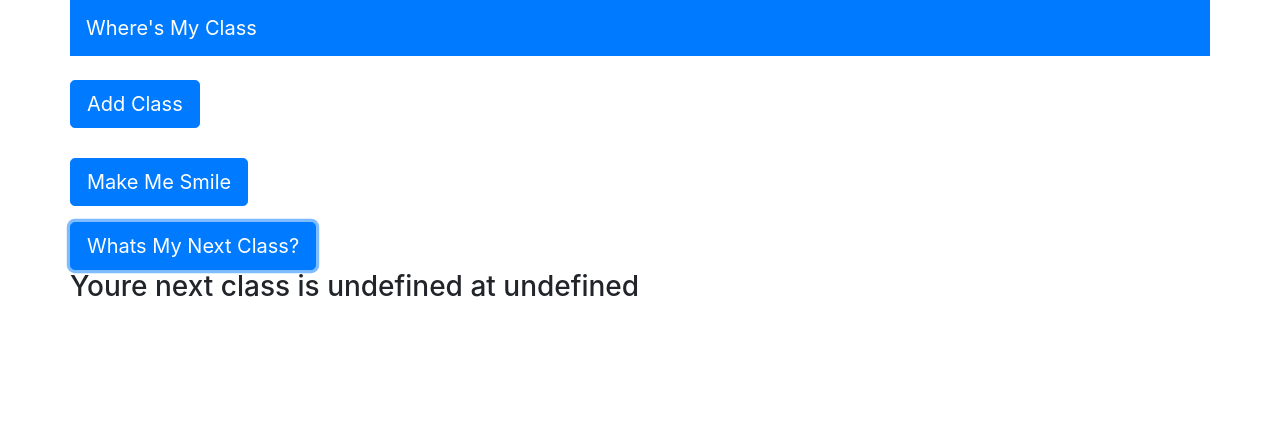
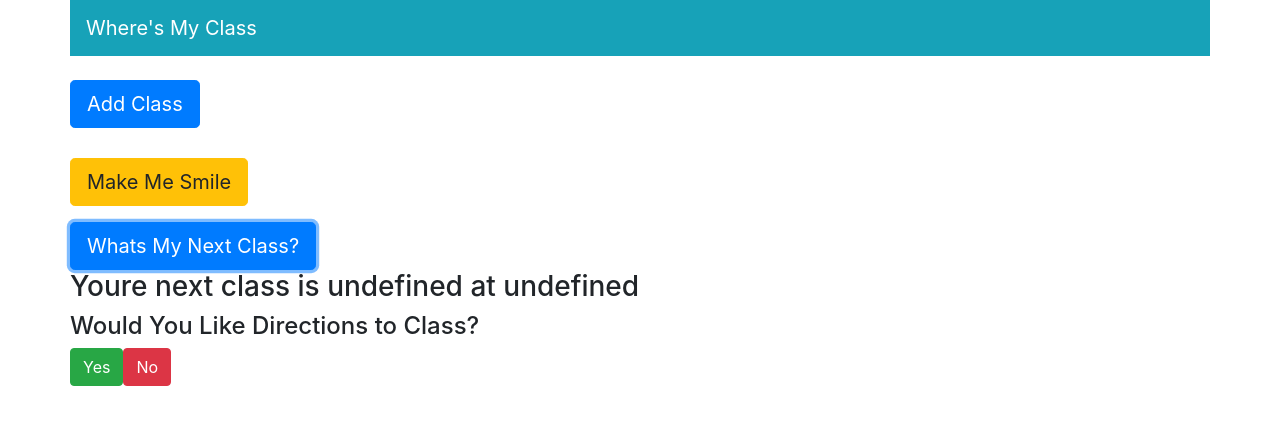
Before and after one commit to vincefio/WheresMyClass, a plain HTML site: page index.html in a window 1280 px wide. Both pictures are taken after a click on the button "Whats My Next Class?". Drawn offline with nearby package versions, Linux system fonts and the light colour scheme.

Commit message:
before google directions api

```diff
--- a/index.html
+++ b/index.html
@@ -26,7 +26,7 @@
 </head>
 <body>
       <div class="container">
-        <nav class="navbar navbar-expand-lg navbar-dark bg-primary">
+        <nav class="navbar navbar-expand-lg navbar-dark bg-info">
             <a class="navbar-brand" href="#">Where's My Class</a>
             <button class="navbar-toggler" type="button" data-toggle="collapse" data-target="#navbarColor01" aria-controls="navbarColor01" aria-expanded="false" aria-label="Toggle navigation">
               <span class="navbar-toggler-icon"></span>
@@ -56,7 +56,7 @@
 
             <p class="lead">
               <br>
-              <a class="btn btn-primary btn-lg" id="smileButton" href="#" role="button">Make Me Smile</a>
+              <a class="btn btn-warning btn-lg" id="smileButton" href="#" role="button">Make Me Smile</a>
             </p>
 
             <div id="joke"></div>
--- a/script.js
+++ b/script.js
@@ -21,6 +21,9 @@ let smallestInt = []
 let smallIntObj = []
 let nearestClass
 let nearestClassTime
+
+let classDate
+let minutesTo
 //let indexNumber = 0
 
 
@@ -54,7 +57,13 @@ $(document).ready(function(){
     loopThroughLocal()
     let x = $('<h3>')
     x.html('Youre next class is ' + nearestClass + ' at ' + nearestClassTime)
-    $('#nextClassDiv').append(x)
+
+    let y = $('<h4>')
+    y.html('Would You Like Directions to Class?')
+
+    let z = $('<button type="button" class="btn btn-success answerButton" id="yesButton">Yes</button>')
+    let a = $('<button type="button" class="btn btn-danger answerButton" id="noButton">No</button>')
+    $('#nextClassDiv').append(x).append(y).append(z).append(a)
   })
 
   $('#classModal').on('click', function(){
@@ -62,12 +71,23 @@ $(document).ready(function(){
     $('#myModal').modal()
   })
 
+  //my api key:
+  //AIzaSyCvMR70NsNiSJtm-UGdnZQ0p5Ryl8mu2Zw
+  $(document).on('click', '#yesButton', function(){
+    console.log('yes works')
+  })
+
+  $(document).on('click', '#noButton', function(){
+    console.log('no works')
+    $('#nextClassDiv').empty()
+  })
+
   $('#classSubmit').on('click', function(){
     //grab user input date
-    let classDate = $('#inputTime').val()
+    classDate = $('#inputTime').val()
   //  console.log('class date ' + classDate)
     console.log(nowThenMinutes(classDate))
-    let minutesTo = nowThenMinutes(classDate)
+    minutesTo = nowThenMinutes(classDate)
 
     newClass = new Class($('#inputClass').val(), $('#inputTime').val(),
       $('#inputDay').val(), $('#inputAddress').val())
```
